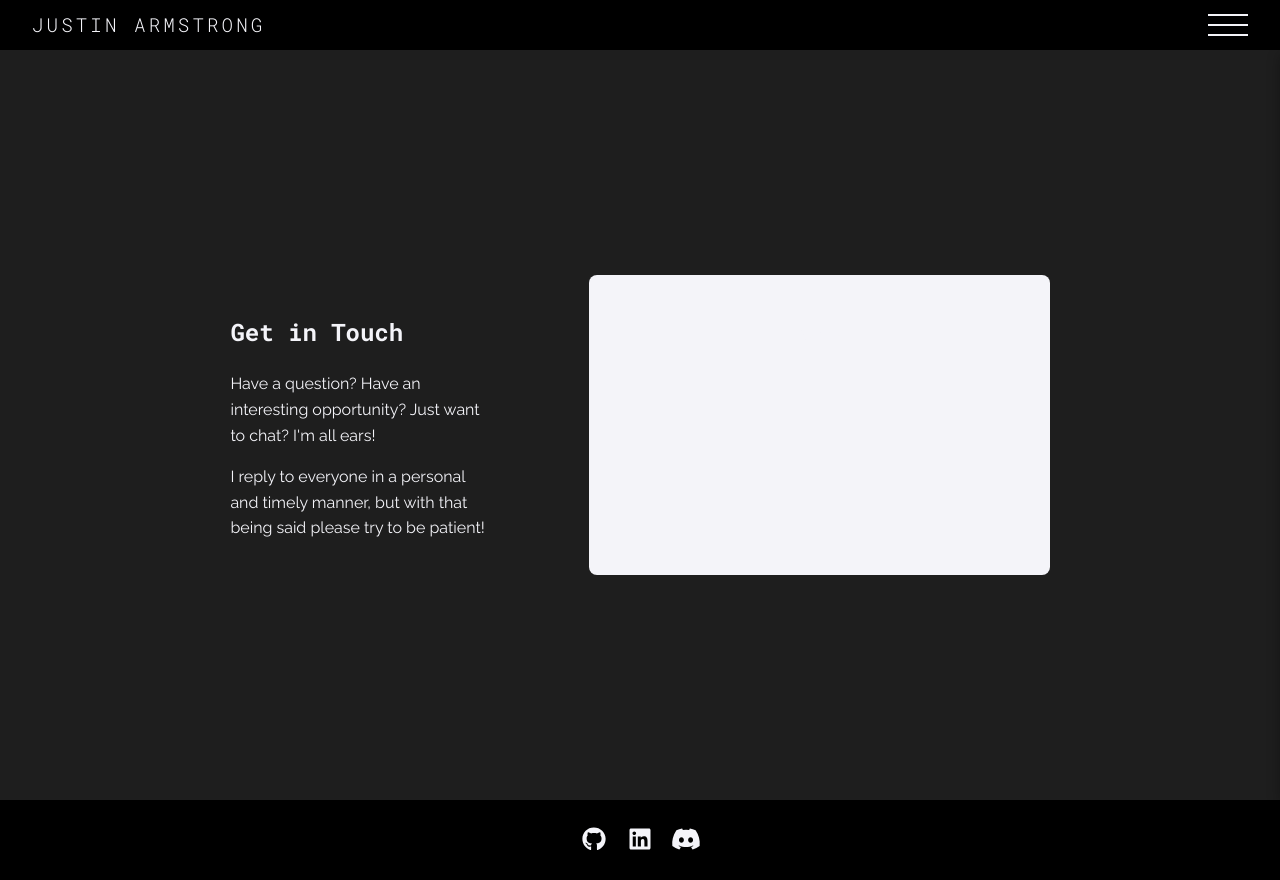
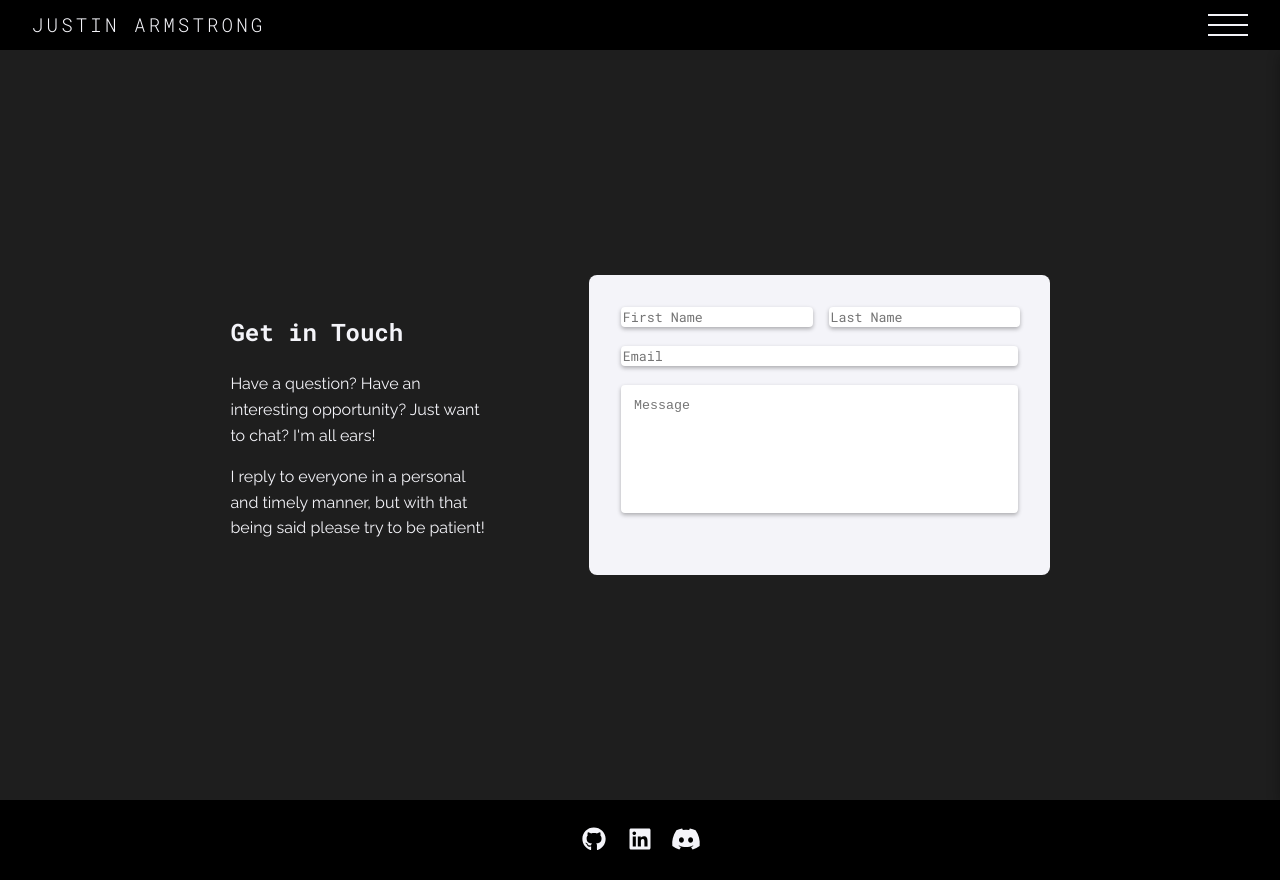
Before and after one commit to pigghead/html-resume, an Angular app: page /contact in a window 1280 px wide. Built offline with nearby package versions, Linux system fonts and the light colour scheme.

Commit message:
Contact form updates

```diff
--- a/src/app/features/contact-form/contact-form.html
+++ b/src/app/features/contact-form/contact-form.html
@@ -1,3 +1,14 @@
 <div class="contact-form-wrapper">
-    <p>Name</p>
+    <div class="entry-container">
+        <div class="row-1">
+            <input class="form-entry roboto-mono-font" type="text" placeholder="First Name">
+            <input class="form-entry roboto-mono-font" type="text" placeholder="Last Name">
+        </div>
+        <div class="row-2">
+            <input class="form-entry roboto-mono-font" type="email" placeholder="Email">
+        </div>
+        <div class="row-3">
+            <textarea name="msgx" id="" class="form-entry" placeholder="Message"></textarea>
+        </div>
+    </div>
 </div>
--- a/src/app/features/contact-form/contact-form.scss
+++ b/src/app/features/contact-form/contact-form.scss
@@ -6,5 +6,44 @@
     background-color: #F4F4F9;
     border-radius: 8px;
     margin: 0 auto;
-    padding: 2rem;
+    padding: 2em;
+
+    > * {
+        color: #1c1c1e
+    }
+
+    .entry-container {
+        display: flex;
+        flex-direction: column;
+        gap: 1em;
+
+        .row-1 {
+            display: flex;
+            flex-direction: row;
+            gap: 1em;
+
+            :first-child,
+            :last-child {
+                flex: 0 0 calc(50% - 0.5em);
+                min-width: 0;
+            }
+        }
+
+        .row-2 > input {
+            width: 100%;
+        }
+
+        .row-3 > textarea {
+            height: 8rem;
+            width: 100%;
+            padding: 1em;
+            resize: none;
+        }
+    }
+
+    .form-entry {
+        border: none;
+        border-radius: 4px;
+        box-shadow: 0px 2px 4px rgba(0, 0, 0, 0.3)
+    }
 }
--- a/src/styles/styles.scss
+++ b/src/styles/styles.scss
@@ -15,7 +15,7 @@
 *::before,
 *::after {
     box-sizing: border-box;
-    // outline: 1px solid red;
+    //outline: 1px solid red;
 }
 
 @font-face {
```
